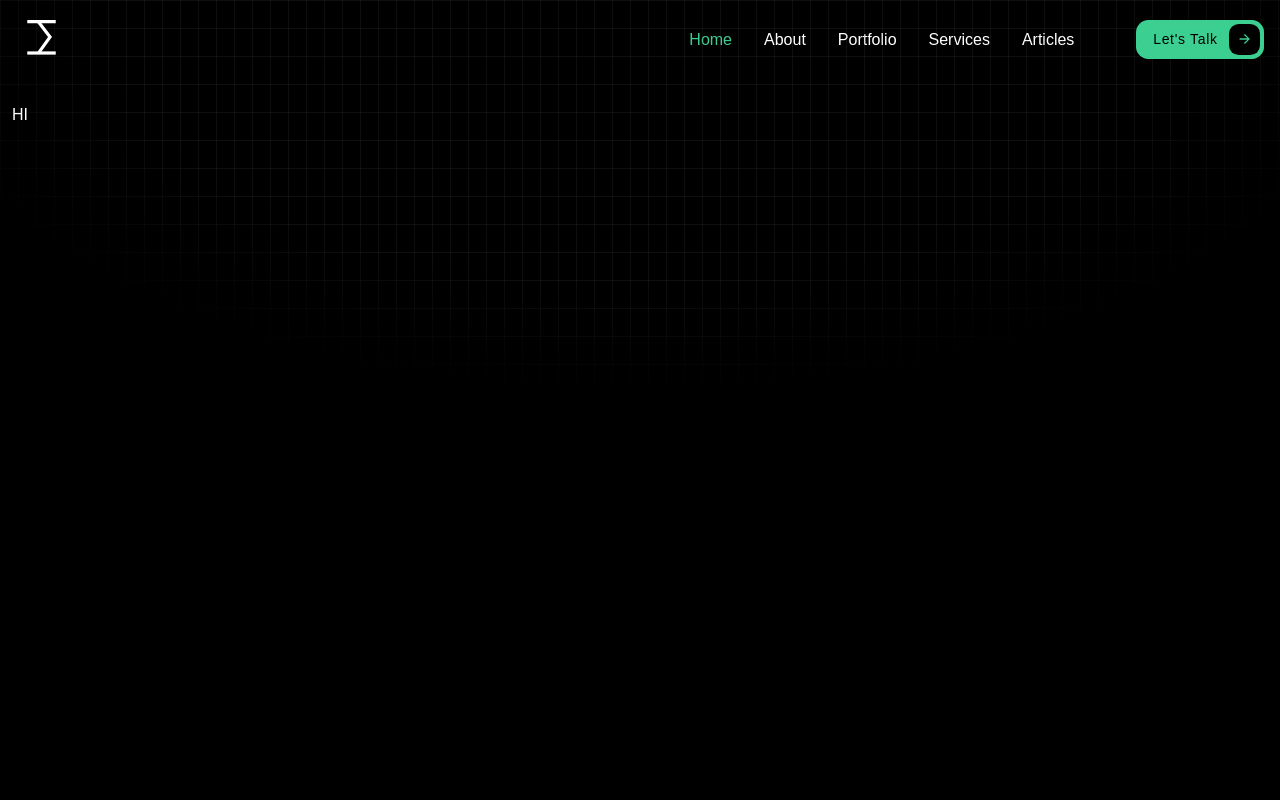
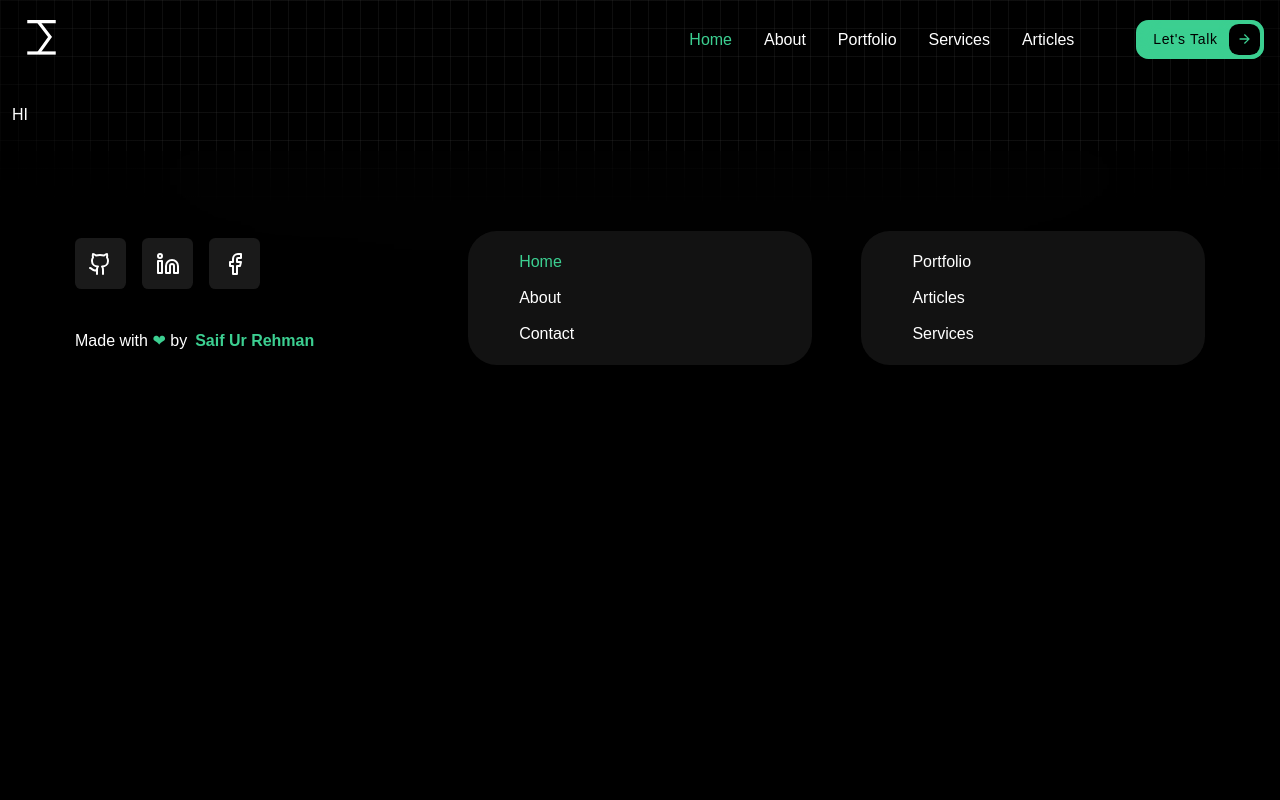
Before and after one commit to Saif-Arshad/devfolio, a Next.js app: page / in a window 1280 px wide. Shown: the top 800 px of the page. Built offline with nearby package versions, Linux system fonts and the light colour scheme.

Commit message:
feat : added 404 page

```diff
--- a/app/_components/shared/footer.tsx
+++ b/app/_components/shared/footer.tsx
@@ -35,7 +35,7 @@ function Footer() {
     ]
     const currentPath = usePathname()
     return (
-        <footer className="relative flex flex-col md:flex-row justify-evenly items-end w-full  my-6 p-5 sm:p-20 md:p-[5rem_2vw]">
+        <footer className="relative flex flex-col z-20 md:flex-row justify-evenly items-end w-full  my-6 p-5 sm:p-20 md:p-[5rem_2vw]">
             <div className="flex flex-col items-start justify-start  w-full md:w-[28%]">
                 <div className="flex gap-4">
                     <Link href="http://github.com/Saif-Arshad/" target="_blank" className="flex justify-center items-center w-[3.2rem] h-[3.2rem] bg-white/10 rounded-[0.4rem] hover:scale-105 transition-all">
@@ -66,7 +66,7 @@ function Footer() {
             <div className="flex flex-col gap-3 items-start my-10 sm:my-0 justify-start p-[1.2rem_3.2rem] w-full md:w-[28%] bg-[#121212] rounded-[1.8rem]">
 
                 {
-                    links.slice(0, 3).map((item:any, index: number) => (
+                    links.slice(0, 3).map((item: any, index: number) => (
                         <Link className={`capitalize ${currentPath == item.link ? "text-primaryColor" : "text-white hover:text-primaryColor hover:scale-x-110 transition-all"}`} key={index} href={item.link}>{item.title}</Link>
                     ))
                 }
--- a/app/_components/shared/header.tsx
+++ b/app/_components/shared/header.tsx
@@ -39,7 +39,7 @@ const ResponsiveNavbar = () => {
     ];
 
     return (
-        <nav className="w-full bg-black shadow-lg z-10 flex items-center justify-between p-4">
+        <nav className="w-full bg-black shadow-lg z-20 flex items-center justify-between p-4">
             {/* Logo */}
             <Link href={"/"}>
                 <div className="flex items-center pl-4 mt-3 group -rotate-90">
@@ -52,7 +52,7 @@ const ResponsiveNavbar = () => {
             </Link>
 
             {/* Desktop Navigation Links */}
-            <ul className="hidden sm:flex space-x-8 items-center">
+            <ul className="hidden sm:flex space-x-8 items-center z-50">
                 {links.map((item: any, index: number) => (
                     <Link href={item.link} key={index}>
                         <li className={`capitalize ${currentPath == item.link ? "text-primaryColor" : "text-white hover:text-primaryColor hover:scale-x-110 transition-all"}`}>
--- a/app/layout.tsx
+++ b/app/layout.tsx
@@ -30,18 +30,16 @@ export default function RootLayout({
       <body
         className={`${geistSans.variable} ${geistMono.variable} antialiased bg-gray-900 text-white`}
       >
-        <div className="relative h-full min-h-screen">
-          {/* <div className="fixed bottom-0 left-0 right-0 top-0 bg-[linear-gradient(to_right,#4f4f4f2e_1px,transparent_1px),linear-gradient(to_bottom,#4f4f4f2e_1px,transparent_1px)] bg-[size:14px_24px] [mask-image:radial-gradient(ellipse_80%_50%_at_50%_0%,#000_70%,transparent_110%)]"></div> */}
-          <div className="fixed bottom-0 left-0 right-0 top-0 bg-[linear-gradient(to_right,#4f4f4f2e_1px,transparent_1px),linear-gradient(to_bottom,#4f4f4f2e_1px,transparent_1px)] bg-[size:18px_28px] [mask-image:radial-gradient(ellipse_60%_50%_at_50%_0%,#000_70%,transparent_100%)]"></div>
+        <div className="relative h-full min-h-screen ">
+          <div className="fixed bottom-0 z-0 left-0 right-0 top-0 bg-[linear-gradient(to_right,#4f4f4f2e_1px,transparent_1px),linear-gradient(to_bottom,#4f4f4f2e_1px,transparent_1px)] bg-[size:18px_28px] [mask-image:radial-gradient(ellipse_60%_50%_at_50%_0%,#000_70%,transparent_100%)]"></div>
           <Header />
           <LenisInitializer />
-          {/* <div className="absolute bottom-0 left-0 right-0 top-0 bg-[linear-gradient(to_right,#4f4f4f2e_1px,transparent_1px),linear-gradient(to_bottom,#4f4f4f2e_1px,transparent_1px)] bg-[size:14px_24px] [mask-image:radial-gradient(ellipse_80%_50%_at_50%_0%,#000_70%,transparent_110%)]"></div> */}
-          <div className="pt-6 px-3 mx-auto">
+          <div className="pt-6 px-3 mx-auto z-20">
             {children}
-            <div className="min-h-[300vh]">
+            {/* <div className="min-h-[300vh]">
 
 
-            </div>
+            </div> */}
           </div>
           <Footer />
         </div>
--- /dev/null
+++ b/app/not-found.tsx
@@ -0,0 +1,27 @@
+import Link from 'next/link';
+import React from 'react';
+const NotFoundPage = () => {
+    return (
+        <main className="z-50 w-full flex flex-col justify-center items-center bg-black">
+            <h1 className="text-9xl font-extrabold text-white tracking-widest">404</h1>
+            <div className="bg-[#3ccf91] px-2 text-sm rounded rotate-12 absolute text-black">
+                Page Not Found
+            </div>
+            <button className="mt-5">
+                <Link href={"/"}
+                    className="relative inline-block text-sm font-medium text-[#3ccf91] group active:text-orange-500 focus:outline-none focus:ring"
+                >
+                    <span
+                        className="absolute inset-0 transition-transform translate-x-0.5 translate-y-0.5 bg-[#3ccf91] group-hover:translate-y-0 group-hover:translate-x-0"
+                    ></span>
+
+                    <span className="relative block px-8 py-3 bg-black border border-current">
+                        <Link href="/">Go Home</Link>
+                    </span>
+                </Link>
+            </button>
+        </main>
+    )
+};
+
+export default NotFoundPage;
```
